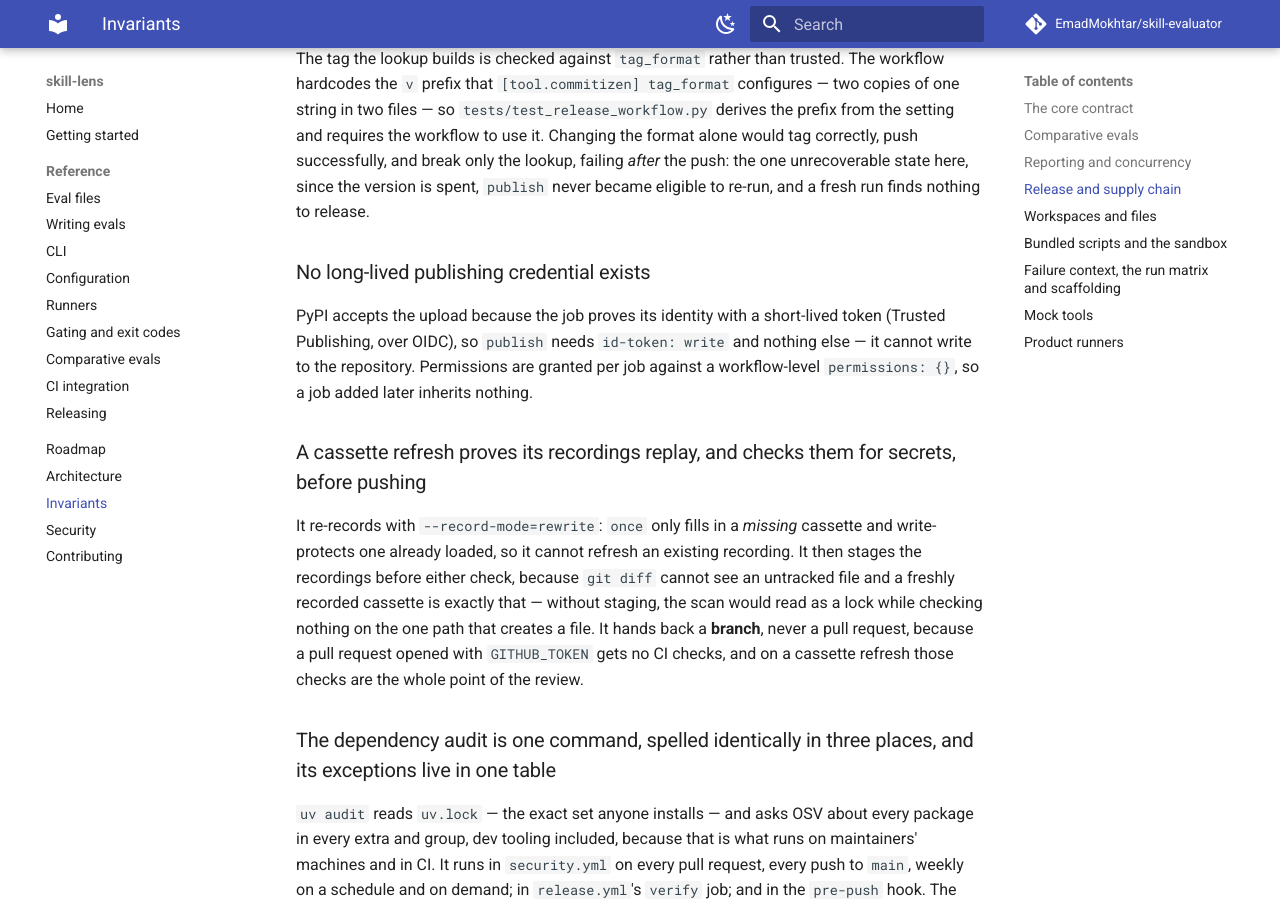
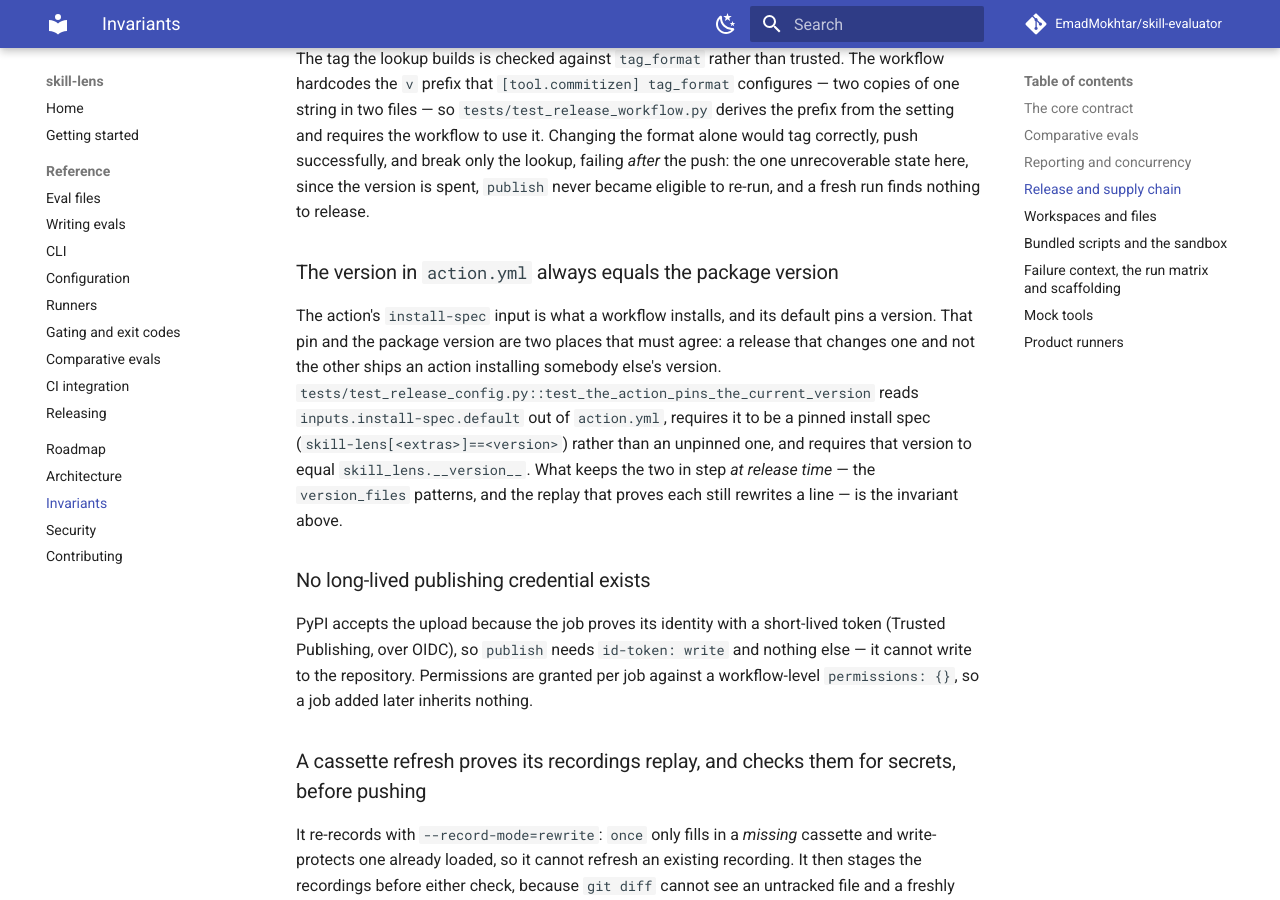
Before and after one commit to EmadMokhtar/skill-evaluator, an MkDocs documentation site: the page built from docs/invariants.md, in a window 1280 px wide and 900 px high, scrolled down 12341 px. Built offline with MkDocs 1.6.1 and Material for MkDocs 9.7.7, drawn with Linux system fonts in a browser that asks for light colours; comment, search, counter and statistics services are not loaded.

Commit message:
docs: give the action.yml version rule its own heading
The action's pinned install spec must equal the package version, and a
dedicated test asserts it -- but `action.yml` appeared nowhere on the
page. The rule survived only as a bold span inside the release-tag
invariant's body, which is the condition that justified giving the
other hidden invariants a heading.

The body states what the test checks and names it. The version_files
replay stays where it was: that is the neighbouring invariant.

Co-Authored-By: Claude Opus 5 <noreply@anthropic.com>

```diff
--- a/docs/invariants.md
+++ b/docs/invariants.md
@@ -492,6 +492,18 @@ and requires the workflow to use it. Changing the format alone would tag correct
 successfully, and break only the lookup, failing *after* the push: the one unrecoverable state
 here, since the version is spent, `publish` never became eligible to re-run, and a fresh run
 finds nothing to release.
+
+### The version in `action.yml` always equals the package version
+
+The action's `install-spec` input is what a workflow installs, and its default pins a
+version. That pin and the package version are two places that must agree: a release that
+changes one and not the other ships an action installing somebody else's version.
+`tests/test_release_config.py::test_the_action_pins_the_current_version` reads
+`inputs.install-spec.default` out of `action.yml`, requires it to be a pinned install spec
+(`skill-lens[<extras>]==<version>`) rather than an unpinned one, and requires that version to
+equal `skill_lens.__version__`. What keeps the two in step *at release time* — the
+`version_files` patterns, and the replay that proves each still rewrites a line — is the
+invariant above.
 
 ### No long-lived publishing credential exists
 
```
Also changed, not shown: CLAUDE.md (+19 -15 lines).
